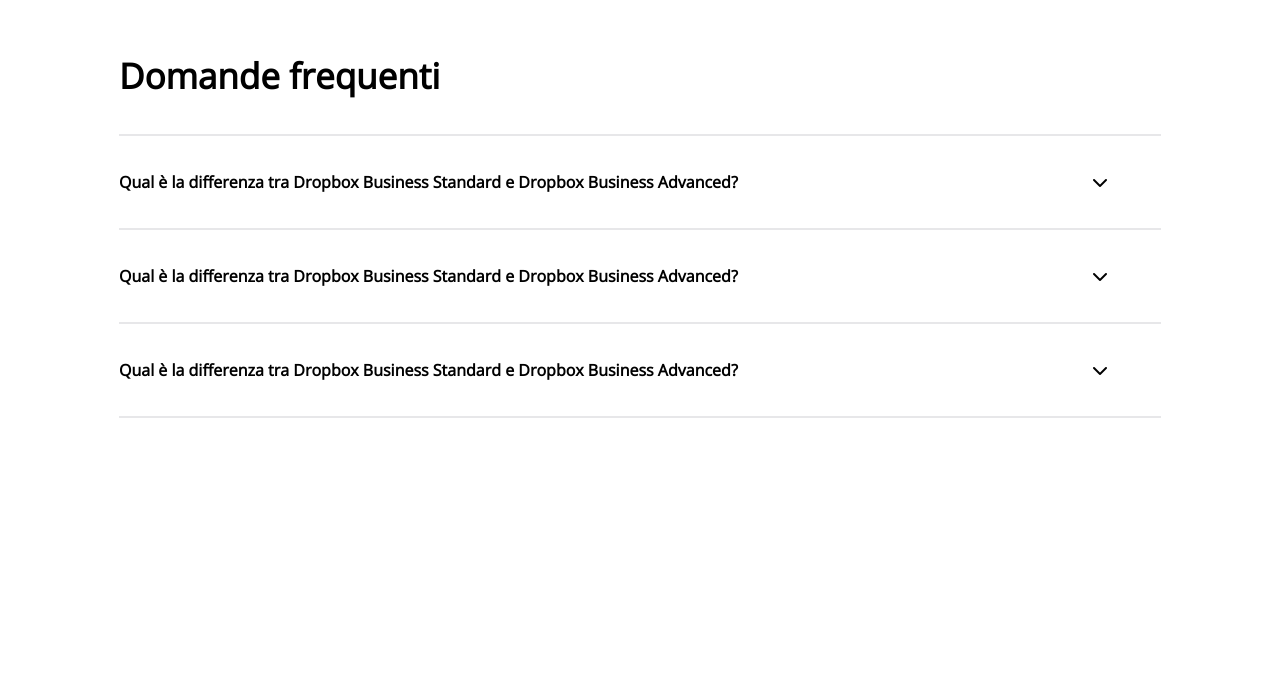
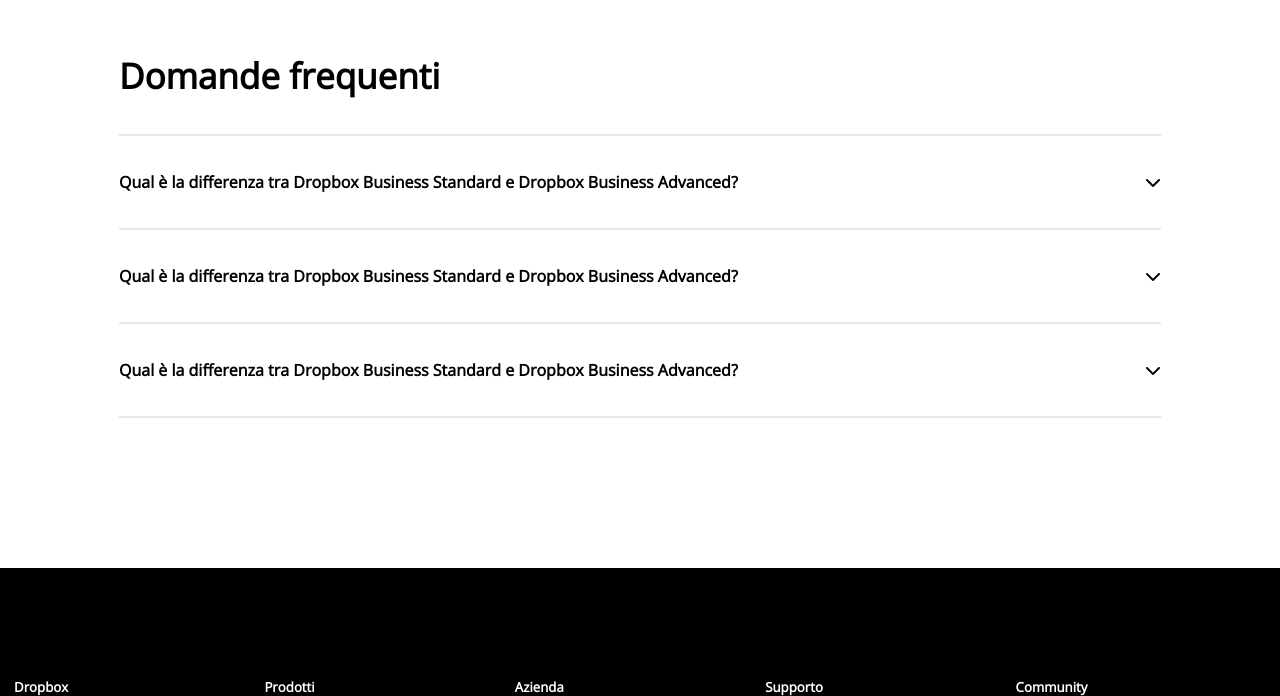
Before and after one commit to Giovannirighini2000/htmlcss-dropbox, a plain HTML site: page index.html in a window 1280 px wide. Shown: the part 6368-7064 px from the top of the page. Before the commit the page ends 6821 px from the top, so only its background shows below. Drawn offline with nearby package versions, Linux system fonts and the light colour scheme.

Commit message:
edit frequent question

```diff
--- a/app.css
+++ b/app.css
@@ -475,17 +475,17 @@
     margin: 0 auto;
     max-width:1042px;
     margin-top: 170px;
+    margin-bottom: 150px;
 }
 .titolo-domande-frequenti{
     font-size: 35px;
     font-weight: bold;
-
 }
 
 .p-bold{
     font-weight: bold;
 }
-.p-bold::before{
+.Line::after{
     content: '';
     display: block;
     height: 2px;
@@ -493,15 +493,18 @@
     background-color: #e7e7e9;
     margin: 35px 0px;
 }
-.last-line::after{
-    content: '';
-    display: block;
-    height: 2px;
-    width: 1042px;
-    background-color: #e7e7e9;
-    margin: 35px 0px;
-
+/* FOOTER */
+.container-footer{
+    margin: 0 auto;
+    max-width: 1252px;
+    padding-top: 110px;
 }
-.fa-chevron-down{
-    margin-left: 350px;
+footer{
+    background-color: black;
 }
+.title-footer{
+    color: white;
+}
+.col-20{
+    flex-basis: 20%;
+}
--- a/index.html
+++ b/index.html
@@ -679,32 +679,44 @@
     </div>
         <!-- DOMANDE FREQUENTI -->
         <div class="container-domande-frequenti">
+            <div class="Line">
                  <h4 class="titolo-domande-frequenti">
                 Domande frequenti
 
             </h4>
-            <div class="">
+            </div>
+
+            <div class="Line">
+                <div class="row betweenC">
                     <p class="p-bold">
                          Qual è la differenza tra Dropbox Business Standard e Dropbox Business Advanced?
+
+                     </p>
                     <i class="fa-solid fa-chevron-down"></i>
-                </p>
 
                 </div>
-                <div class="">
+            </div>
+            <div class="Line">
+                <div class="row betweenC">
                     <p class="p-bold">
                          Qual è la differenza tra Dropbox Business Standard e Dropbox Business Advanced?
+
+                     </p>
                     <i class="fa-solid fa-chevron-down"></i>
-                </p>
-
 
                 </div>
-                <div class="">
-                 <p class="p-bold last-line">
+            </div>
+            <div class="Line">
+                <div class="row betweenC">
+                    <p class="p-bold">
                          Qual è la differenza tra Dropbox Business Standard e Dropbox Business Advanced?
+
+                     </p>
                     <i class="fa-solid fa-chevron-down"></i>
-                </p>
 
                 </div>
+            </div>
+
 
         </div>
 
@@ -714,7 +726,72 @@
 
     <!-- FOOTER DROPBOX -->
     <footer>
-        <div class="container-footer">
+        <div class="container-footer row">
+            <div class="col-20">
+                <h5 class="title-footer">
+                    Dropbox
+
+                </h5>
+                <ul>
+                    <li></li>
+                    <li></li>
+                    <li></li>
+                    <li></li>
+                    <li></li>
+                </ul>
+            </div>
+            <div class="col-20">
+                <h5 class="title-footer">
+                    Prodotti
+
+                </h5>
+                <ul>
+                    <li></li>
+                    <li></li>
+                    <li></li>
+                    <li></li>
+                    <li></li>
+                </ul>
+            </div>
+            <div class="col-20">
+                <h5 class="title-footer">
+                    Azienda
+                </h5>
+                <ul>
+                    <li></li>
+                    <li></li>
+                    <li></li>
+                    <li></li>
+                    <li></li>
+                </ul>
+            </div>
+            <div class="col-20">
+                <h5 class="title-footer">
+                    Supporto
+
+                </h5>
+                <ul>
+                    <li></li>
+                    <li></li>
+                    <li></li>
+                    <li></li>
+                    <li></li>
+                </ul>
+            </div>
+            <div class="col-20">
+                <h5 class="title-footer">
+                    Community
+
+                </h5>
+                <ul>
+                    <li></li>
+                    <li></li>
+                    <li></li>
+                    <li></li>
+                    <li></li>
+                </ul>
+            </div>
+
 
         </div>
 
```
Lines whose indentation alone changed are shown as unchanged.
